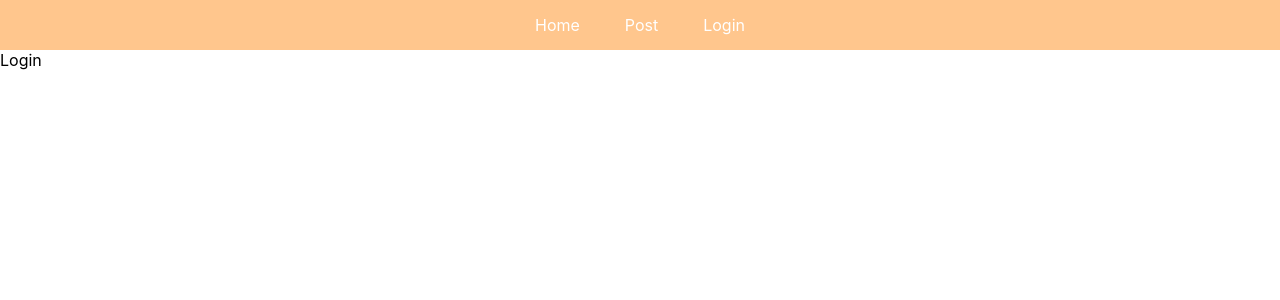
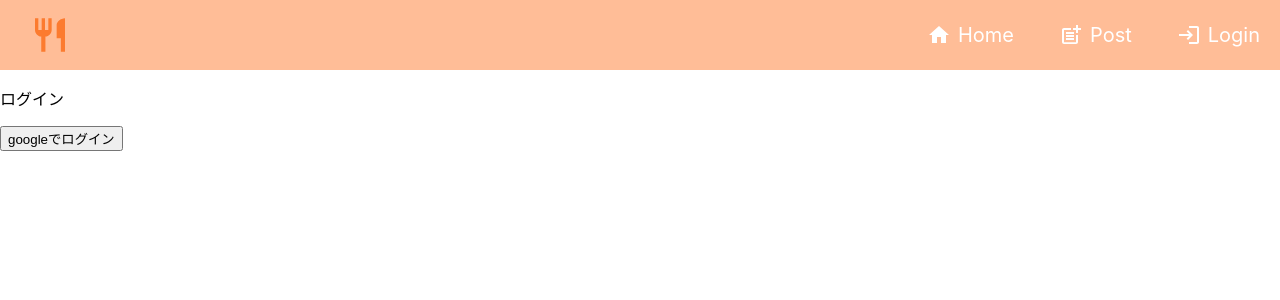
Before and after one commit to k-tsurumaki/food-diary, a React (Create React App) app: page /login in a window 1280 px wide. Shown: the top 300 px of the page. Built offline with nearby package versions, Linux system fonts and the light colour scheme; the HTML template or start-up script is replaced by a standard one.

Commit message:
ログイン機能の実装

```diff
--- a/package.json
+++ b/package.json
@@ -3,6 +3,10 @@
   "version": "0.1.0",
   "private": true,
   "dependencies": {
+    "@emotion/react": "^11.11.1",
+    "@emotion/styled": "^11.11.0",
+    "@mui/icons-material": "^5.13.7",
+    "@mui/material": "^5.13.7",
     "@testing-library/jest-dom": "^5.16.5",
     "@testing-library/react": "^13.4.0",
     "@testing-library/user-event": "^13.5.0",
--- a/src/App.css
+++ b/src/App.css
@@ -1,4 +1,10 @@
 body {
-  --app-color: rgb(255, 198, 141);
-  --app-background: #e6ecf0;
+  --app-color: #fc7b2f;
+  --app-background: #ffbd97;
 }
+
+.app {
+  height: 100vh;
+  max-width: 1300px;
+  margin: 0 auto;
+}
--- a/src/App.js
+++ b/src/App.js
@@ -5,17 +5,21 @@ import CreatePost from "./components/CreatePost/CreatePost";
 import Login from "./components/Login/Login";
 import Logout from "./components/Logout/Logout";
 import Navbar from "./components/Navbar/Navbar";
+import { useState } from "react";
 
 function App() {
+  const [isAuth, setIsAuth] = useState(false);
   return (
     <Router>
-      <Navbar />
-      <Routes>
-        <Route path="/" element={<Home />}></Route>
-        <Route path="/createpost" element={<CreatePost />}></Route>
-        <Route path="/login" element={<Login />}></Route>
-        <Route path="/logout" element={<Logout />}></Route>
-      </Routes>
+      <div className="app">
+        <Navbar isAuth={isAuth}/>
+        <Routes>
+          <Route path="/" element={<Home />}></Route>
+          <Route path="/createpost" element={<CreatePost />}></Route>
+          <Route path="/login" element={<Login setIsAuth={setIsAuth}/>}></Route>
+          <Route path="/logout" element={<Logout setIsAuth={setIsAuth}/>}></Route>
+        </Routes>
+      </div>
     </Router>
   );
 }
--- a/src/components/Login/Login.js
+++ b/src/components/Login/Login.js
@@ -1,7 +1,28 @@
 import React from "react";
+import { signInWithPopup } from "firebase/auth";
+import { auth, provider } from "../../firebase";
+import { useNavigate } from "react-router-dom";
 
-const Login = () => {
-  return <div>Login</div>;
+const Login = ({ setIsAuth }) => {
+  const navigate = useNavigate();
+  const loginInWithGoogle = () => {
+    // Googleでログイン
+    signInWithPopup(auth, provider).then((results) => {
+      // ローカルストレージに保存
+      localStorage.setItem("isAuth", true);
+
+      setIsAuth(true);
+
+      // ログインするとHomeにリダイレクト
+      navigate("/");
+    });
+  };
+  return (
+    <div>
+      <p>ログイン</p>
+      <button onClick={loginInWithGoogle}>googleでログイン</button>
+    </div>
+  );
 };
 
 export default Login;
--- a/src/components/Logout/Logout.js
+++ b/src/components/Logout/Logout.js
@@ -1,7 +1,28 @@
 import React from "react";
+import { signOut } from "firebase/auth";
+import { auth, provider } from "../../firebase";
+import { useNavigate } from "react-router-dom";
 
-const Logout = () => {
-  return <div>Logout</div>;
+const Logout = ({ setIsAuth }) => {
+  const navigate = useNavigate();
+  const logout = () => {
+    // Googleでログイン
+    signOut(auth, provider).then((results) => {
+      // ローカルストレージの内容を消去
+      localStorage.clear();
+
+      setIsAuth(false);
+
+      // ログアウトするとLoginにリダイレクト
+      navigate("/login");
+    });
+  };
+  return (
+    <div>
+      <p>ログアウトする</p>
+      <button onClick={logout}>ログアウトする</button>
+    </div>
+  );
 };
 
 export default Logout;
--- a/src/components/Navbar/Navbar.css
+++ b/src/components/Navbar/Navbar.css
@@ -1,18 +1,48 @@
 nav {
   display: flex;
-  justify-content: center;
+  justify-content: space-between;
   align-items: center;
-  height: 50px;
-  background-color: var(--app-color);
-  gap: 45px;
+  height: 70px;
+  background-color: var(--app-background);
+  flex-wrap: wrap;
 }
 
-nav a {
-    text-decoration: none;
-    color: white;
-    transition: all 0.2s;
+.navbar--icon {
+  margin-right: auto;
+  color: var(--app-color);
+  font-size: 40px !important;
+  flex-basis: 100px;
 }
 
-nav a:hover {
-    color: gray;
+.navbar--links {
+  display: flex;
+  justify-content: flex-end;
+  width: 20%;
+  gap: 45px;
+  margin: 20px;
 }
+
+.navbar--links a {
+  display: flex;
+  flex-basis: 30%;
+  align-items: center;
+  text-decoration: none;
+  color: white;
+  transition: all 0.2s;
+  font-size: 20px;
+}
+
+.navbar--links a:hover {
+  color: gray;
+}
+
+.navbar--links a .MuiSvgIcon-root {
+  padding-right: 7px;
+}
+
+/* メディアクエリ */
+@media screen and (max-width: 600px) {
+  .navbar--links a {
+      flex-basis: 100%;  /* 変更 */
+  }
+}
--- a/src/components/Navbar/Navbar.js
+++ b/src/components/Navbar/Navbar.js
@@ -1,13 +1,39 @@
 import React from "react";
 import { Link } from "react-router-dom";
+import RestaurantIcon from "@mui/icons-material/Restaurant";
+import HomeIcon from "@mui/icons-material/Home";
+import PostAddIcon from "@mui/icons-material/PostAdd";
+import LoginIcon from "@mui/icons-material/Login";
+import LogoutIcon from '@mui/icons-material/Logout';
+import PermIdentityIcon from "@mui/icons-material/PermIdentity";
+
 import "./Navbar.css";
 
-const Navbar = () => {
+const Navbar = ({ isAuth }) => {
   return (
     <nav>
-      <Link to="/">Home</Link>
-      <Link to="/createpost">Post</Link>
-      <Link to="/login">Login</Link>
+      <RestaurantIcon className="navbar--icon" />
+      <div className="navbar--links">
+        <Link to="/">
+          <HomeIcon />
+          Home
+        </Link>
+        <Link to="/createpost">
+          <PostAddIcon />
+          Post
+        </Link>
+        {!isAuth ? (
+          <Link to="/login">
+            <LoginIcon />
+            Login
+          </Link>
+        ) : (
+          <Link to="/logout">
+            <LogoutIcon />
+            Logout
+          </Link>
+        )}
+      </div>
     </nav>
   );
 };
```
Also changed, not shown: src/firebase.js (renamed from firebase.js), 1 other file (tests, documents, lock files or other folders).
